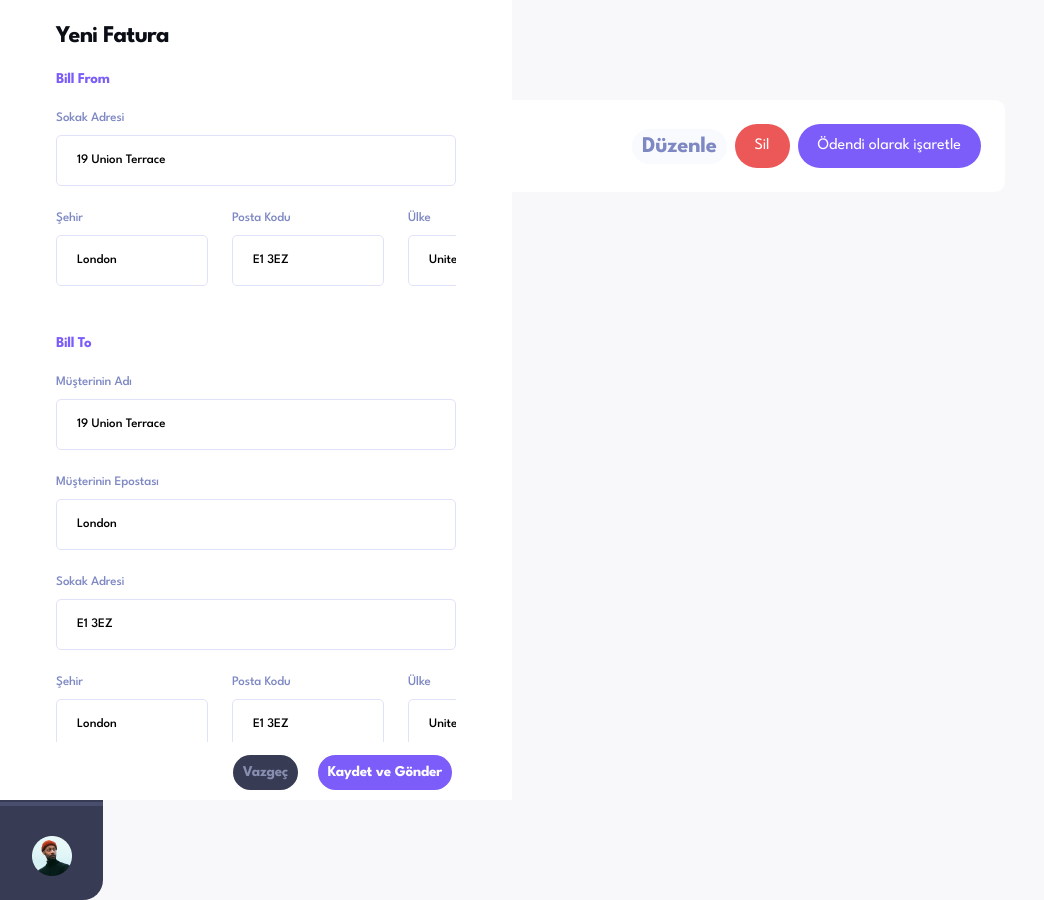
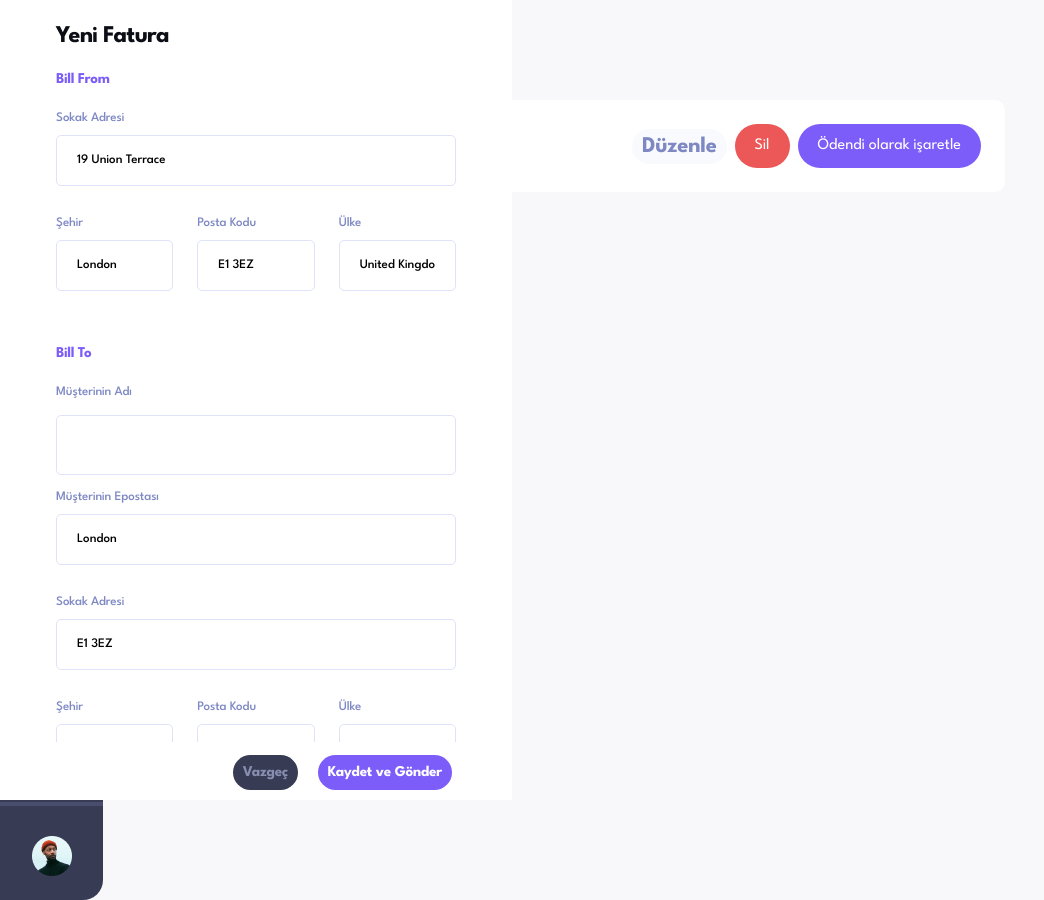
Before and after one commit to kemalozlp/invoice-App, a Next.js app: page /invoicesdetail in a window 1280 px wide. Both pictures are taken after a click on the button "Düzenle". Shown: the whole page, without its empty margins (0-1044 px from the left). Built offline with nearby package versions, Linux system fonts and the light colour scheme.

Commit message:
formlar da ki eksiklikler giderildi

```diff
--- a/app/editinvoices/editinvoices.css
+++ b/app/editinvoices/editinvoices.css
@@ -74,7 +74,10 @@
   margin-bottom: 25px;
   position: relative;
 
-
+  input{
+    width: 100%;
+    margin-bottom: 15px;
+  }
   h3 {
     font-size: 18px;
     font-weight: 700;
@@ -89,7 +92,7 @@
     display: flex;
     flex-direction: column;
     gap: 9px;
-    margin-bottom: 25px;
+    margin-bottom: 15px;
     font-size: 13px;
     font-weight: 500;
     line-height: 15px;
--- a/app/editinvoices/editinvoices.jsx
+++ b/app/editinvoices/editinvoices.jsx
@@ -14,7 +14,10 @@ export default function NewInvoices() {
     setItemList([...itemList, {
       id: additem,
       text: "text",
-      number: "number"
+      number: "number",
+      textplaceholder: "lütfen isim giriniz",
+      numberfirstplace: "ad",
+      numbersecond: "fiyat giriniz"
     }])
 
   }, [additem]);
@@ -64,9 +67,12 @@ export default function NewInvoices() {
 
             <div className="formsectionRow">
               <h4>Bill To</h4>
-              <label htmlFor="clientsname">Müşterinin Adı
-                <input type="text" name="clientsname" defaultValue={"19 Union Terrace"} />
+              <label htmlFor="browsers">Müşterinin Adı
               </label>
+              <input list="browsers" name="browser" id="browser" />
+              <datalist id="browsers">
+                <option value="Ahmet">Ahmet</option>
+              </datalist>
               <label htmlFor="clientemail">Müşterinin Epostası
                 <input type="text" name="clientemail" defaultValue={"London"} />
               </label>
@@ -111,9 +117,9 @@ export default function NewInvoices() {
                 {
                   itemList && itemList.map((x, i) =>
                     <div className="featuresInputItem">
-                      <input type={x.text} />
-                      <input type={x.number} />
-                      <input type={x.number} />
+                      <input type={x.text} placeholder={x.textplaceholder} />
+                      <input type={x.number} placeholder={x.numberfirstplace} />
+                      <input type={x.number} placeholder={x.numbersecond} />
                       <p></p>
                       <button type="button" onClick={() => setSelectedIndex(x.id)} ><Image src={"/images/cop.png"} width={12} height={16} /></button>
                     </div>)
@@ -128,7 +134,7 @@ export default function NewInvoices() {
             display: show ? "flex" : "none"
           }}>
             <button type="button" onClick={() => setShow(false)}>Vazgeç</button>
-              <button>Kaydet ve Gönder</button>
+            <button>Kaydet ve Gönder</button>
           </div>
         </form>
       </div>
--- a/app/newinvoices/newinvoices.css
+++ b/app/newinvoices/newinvoices.css
@@ -1,6 +1,14 @@
 .newInvoicesBtn {
   border: none;
 }
+
+input::-webkit-outer-spin-button,
+input::-webkit-inner-spin-button {
+  -webkit-appearance: none;
+  margin: 0;
+}
+
+
 
 .newInvoicesForm {
   height: 100%;
@@ -10,7 +18,6 @@
   left: 0;
   opacity: 1;
   background: rgba(255, 255, 255, 1);
-
 
   h1 {
     font-size: 24px;
@@ -47,6 +54,7 @@
   position: relative;
 
 }
+
 /* width */
 .formsections::-webkit-scrollbar {
   width: 10px;
@@ -141,14 +149,27 @@
   }
 }
 
-.formsectionRow:last-child{
-  padding-bottom: 20%;}
+.formsectionRow:last-child {
+  padding-bottom: 20%;
+}
 
 .featuresInputItem {
   display: grid;
   grid-template-columns: 25% 7% 25% 20% 6%;
   align-items: center;
   gap: 16px;
+
+  input[type=number] {
+    all: unset;
+    width: initial;
+    padding-inline: 5px;
+    height: 48px;
+    border: 1px solid rgba(223, 227, 250, 1);
+    border-radius: 5px;
+    position: relative;
+    top: -10px;
+  }
+
 
   input {
     height: 48px;
```
Also changed, not shown: app/newinvoices/newinvoices.jsx (+8 -4 lines), app/page.jsx (+4 -5 lines).
